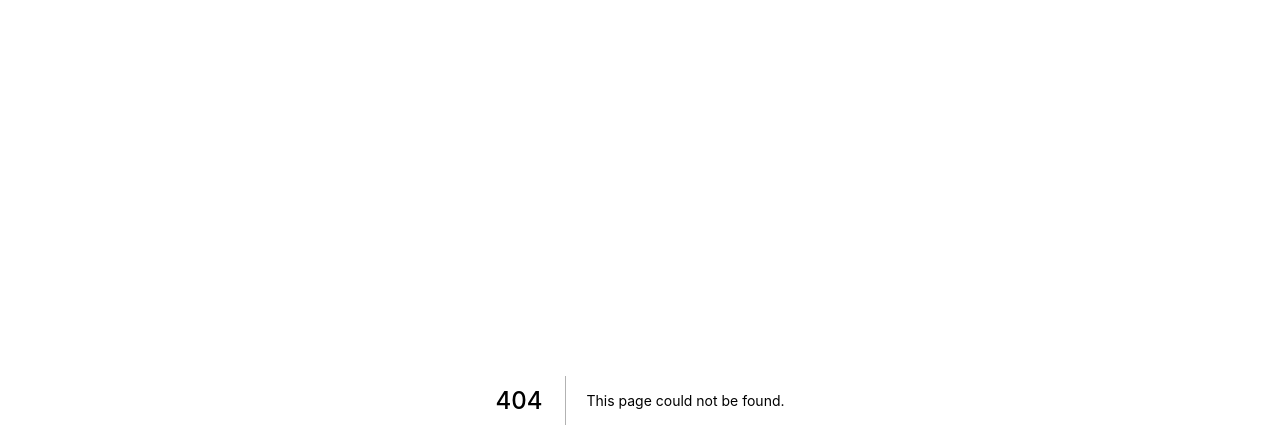
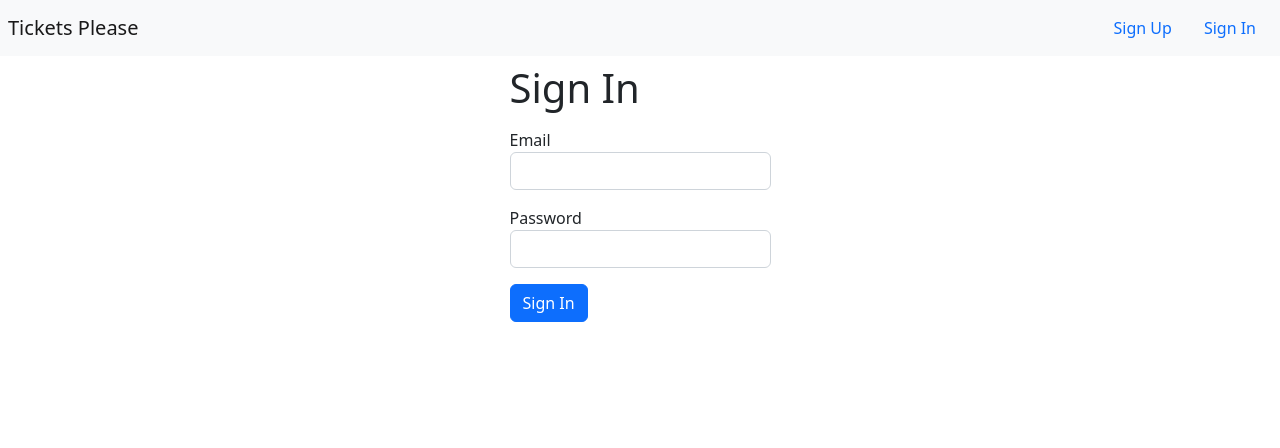
Before and after one commit to TimButokawa/ticketing-microservices, a Next.js app in the folder client/: page /auth/sign-in in a window 1280 px wide. Before the commit this address had no page. Shown: the top 448 px of the page. Built offline with nearby package versions, Linux system fonts and the light colour scheme; no server answers.

Commit message:
update client

```diff
--- /dev/null
+++ b/client/api/build-client.js
@@ -0,0 +1,19 @@
+import axios from 'axios';
+
+const buildClient = ({ req }) => {
+  if (typeof window === 'undefined') {
+    // we are on the server
+    // use internal url
+    return axios.create({
+      baseURL: 'http://ingress-nginx-controller.ingress-nginx.svc.cluster.local',
+      headers: req.headers,
+    })
+  } else {
+    // we are on the browser
+    return axios.create({
+      baseURL: ''
+    });
+  }
+}
+
+export default buildClient;
--- /dev/null
+++ b/client/components/header.js
@@ -0,0 +1,32 @@
+import Link from 'next/link';
+
+const Header = ({ currentUser }) => {
+  const links = [
+    !currentUser && { label: 'Sign Up', href: '/auth/sign-up' },
+    !currentUser && { label: 'Sign In', href: '/auth/sign-in' },
+    !!currentUser && { label: 'Sign Out', href: '/auth/sign-out' },
+  ]
+  .filter(linkConfig => linkConfig)
+  .map(({ label, href}) => (
+    <li key={href} aria-label={`link to ${label}`}>
+      <Link href={href} >
+        <a className="nav-link">{label}</a>
+      </Link>
+    </li>
+  ));
+
+  return (
+    <nav className="navbar navbar-light bg-light p-2 mb-2">
+      <Link href="/">
+        <a className="navbar-brand">Tickets Please</a>
+      </Link>
+      <div className="d-flex justify-content-end">
+        <ul className="nav d-flex align-items-center">
+          {links}
+        </ul>
+      </div>
+    </nav>
+  );
+};
+
+export default Header;
--- a/client/pages/_app.js
+++ b/client/pages/_app.js
@@ -1,8 +1,39 @@
-import 'bootstrap/dist/css/bootstrap.css';
-// set up global css for app
+import 'bootstrap/dist/css/bootstrap.css'; // setup global css
+import buildClient from '../api/build-client';
+import Header from '../components/header';
+
 // App component next js wrapper
-const App = ({ Component, pageProps }) => {
-  return <Component {...pageProps} />;
+const AppComponent = ({ Component, currentUser, pageProps }) => {
+  return (
+    <div>
+      <Header currentUser={currentUser} />
+      <Component {...pageProps} />
+    </div>
+  );
 }
 
-export default App;
+AppComponent.getInitialProps = async (appContext) => {
+  const client = buildClient(appContext.ctx);
+  // nextjs when using getInitialProps at the app component level
+  // use Component.getInitalProps and pass data to children
+  let pageProps = {};
+  try {
+    // fetch common data applicable to ALL pages in the application
+    const { data } = await client.get('/api/users/current-user');
+    // if getInitialProps exists for the component trying to render
+    // fetch data applicable to THAT component
+    if (appContext.Component.getInitialProps) {
+      // update page props from call defined within child component
+      pageProps = await appContext.Component.getInitialProps(appContext.ctx);
+    }
+
+    return {
+      pageProps,
+      currentUser: data.currentUser,
+    };
+  } catch (e) {
+    return { error: e.message }
+  }
+}
+
+export default AppComponent;
--- /dev/null
+++ b/client/pages/auth/sign-in.js
@@ -0,0 +1,60 @@
+import React from 'react';
+import Router from 'next/router';
+import useRequest from '../../hooks/useRequest';
+
+const SignIn = () => {
+  const [email, setEmail] = React.useState('');
+  const [password, setPassword] = React.useState('');
+  const {
+    errors,
+    doRequest,
+    loading,
+  } = useRequest({
+    method: 'post',
+    url: '/api/users/sign-in',
+    body: { email, password },
+    onSuccess: () => Router.push('/'),
+  });
+
+  const handleOnSubmit = async (e) => {
+    e.preventDefault();
+    doRequest();
+  };
+
+  return (
+    <form onSubmit={handleOnSubmit}>
+      <div className="container">
+        <div className="row justify-content-md-center">
+          <div className="col col-lg-3">
+            <h1>Sign In</h1>
+            <div className="form-group py-2">
+              <label>Email</label>
+              <input
+                value={email}
+                onChange={(e) => setEmail(e.target.value)}
+                className="form-control"
+              />
+            </div>
+            <div className="form-group py-2">
+              <label>Password</label>
+              <input
+                type="password"
+                value={password}
+                onChange={(e) => setPassword(e.target.value)}
+                className="form-control"
+              />
+            </div>
+            {errors}
+            <div className="form-group py-2">
+              <button className="btn btn-primary" disabled={loading}>
+                Sign In
+              </button>
+            </div>
+          </div>
+        </div>
+      </div>
+   </form>
+  );
+}
+
+export default SignIn;
```
Also changed, not shown: client/pages/auth/sign-out.js (added, +22 -0 lines), client/pages/index.js (+12 -3 lines).
